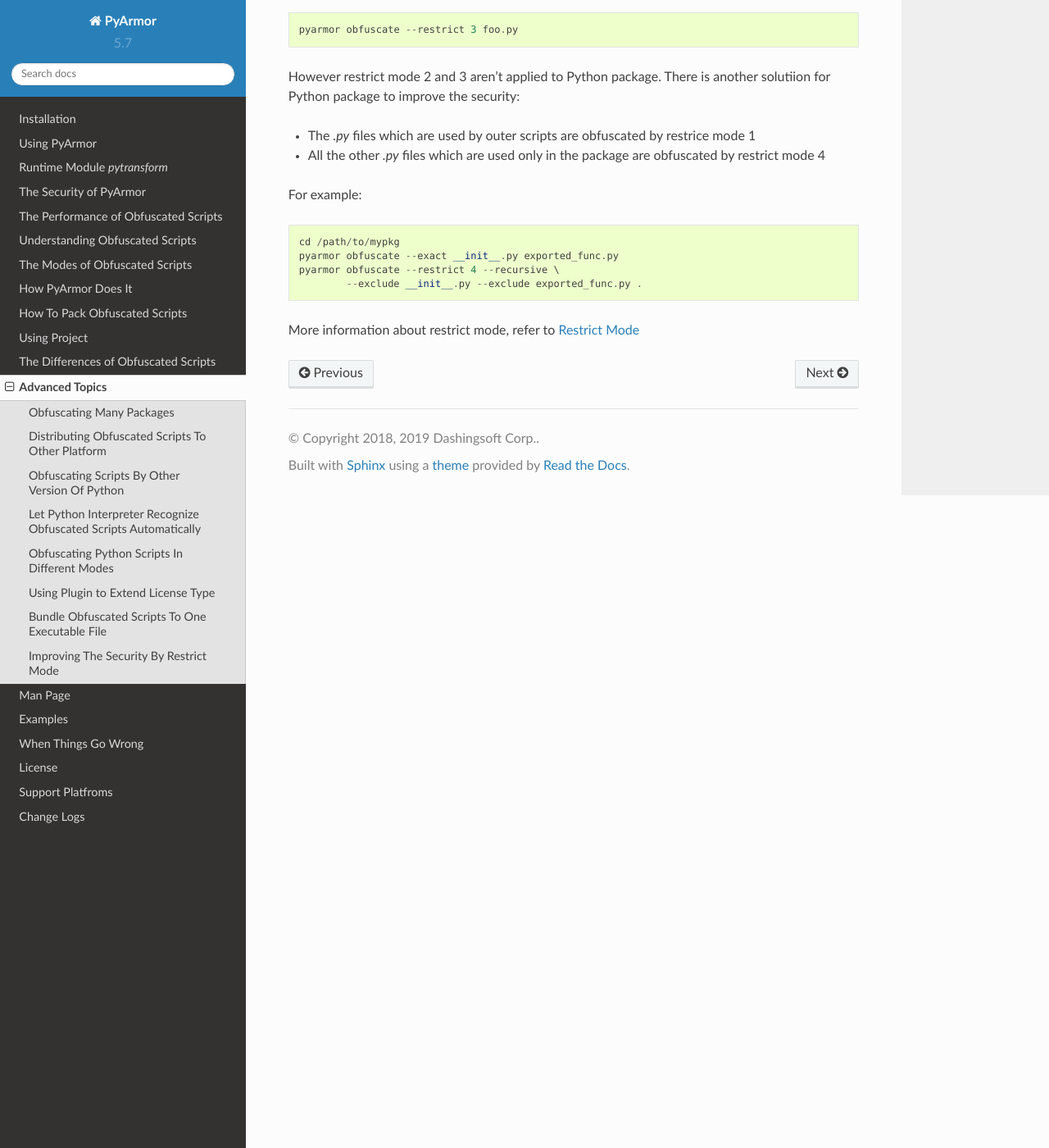
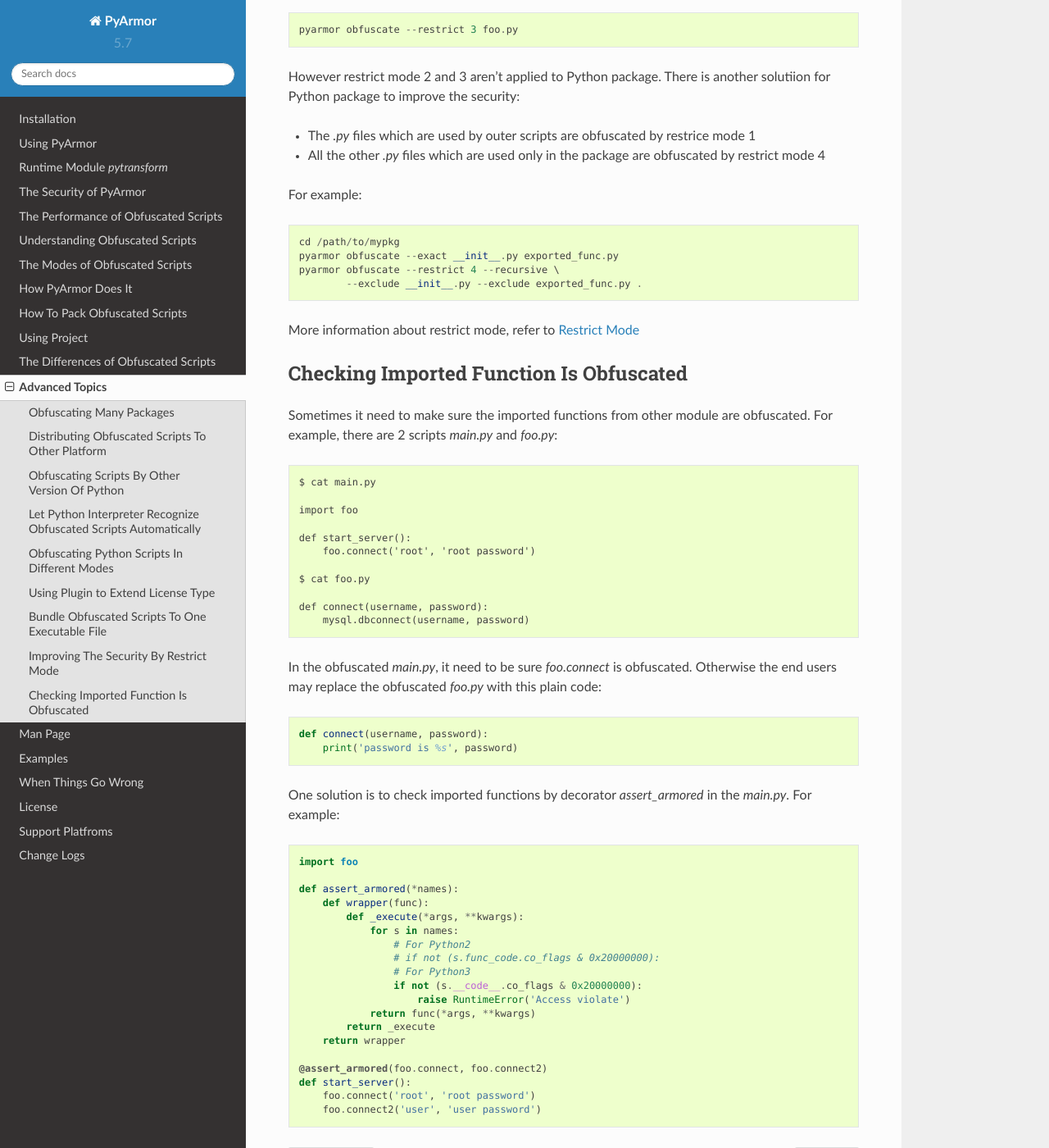
Before and after one commit to dashingsoft/pyarmor, a Sphinx documentation site: the page built from docs/advanced.rst, in a window 1280 px wide and 1400 px high, scrolled down 7623 px. Shown: the whole window at 82% size. Built offline with Sphinx 7.4.7 and the Read the Docs theme 2.0.0, drawn with Linux system fonts in a browser that asks for light colours.

Commit message:
Add sample usage

```diff
--- a/docs/advanced.rst
+++ b/docs/advanced.rst
@@ -370,6 +370,54 @@ For example::
 
 More information about restrict mode, refer to :ref:`Restrict Mode`
 
+Checking Imported Function Is Obfuscated
+----------------------------------------
+
+Sometimes it need to make sure the imported functions from other module are
+obfuscated. For example, there are 2 scripts `main.py` and `foo.py`::
+
+    $ cat main.py
+
+    import foo
+
+    def start_server():
+        foo.connect('root', 'root password')
+
+    $ cat foo.py
+
+    def connect(username, password):
+        mysql.dbconnect(username, password)
+
+In the obfuscated `main.py`, it need to be sure `foo.connect` is
+obfuscated. Otherwise the end users may replace the obfuscated `foo.py` with
+this plain code::
+
+    def connect(username, password):
+        print('password is %s', password)
+
+One solution is to check imported functions by decorator `assert_armored` in the
+`main.py`. For example::
+
+    import foo
+
+    def assert_armored(*names):
+        def wrapper(func):
+            def _execute(*args, **kwargs):
+                for s in names:
+                    # For Python2
+                    # if not (s.func_code.co_flags & 0x20000000):
+                    # For Python3
+                    if not (s.__code__.co_flags & 0x20000000):
+                        raise RuntimeError('Access violate')
+                return func(*args, **kwargs)
+            return _execute
+        return wrapper
+
+    @assert_armored(foo.connect, foo.connect2)
+    def start_server():
+        foo.connect('root', 'root password')
+        foo.connect2('user', 'user password')
+
 .. customizing protection code:
 
 .. include:: _common_definitions.txt
--- a/docs/pytransform.rst
+++ b/docs/pytransform.rst
@@ -97,7 +97,8 @@ More usage refer to :ref:`Using Plugin to Extend License Type`
 
 .. note::
 
-   Though `pytransform.py` is plain script, it's also protected by `PyArmor`. If
-   it's changed, it will raise exception when running the obfuscated script.
+   Though `pytransform.py` is not obfuscated when running the obfuscated script,
+   it's also protected by `PyArmor`. If it's changed, the obfuscated script will
+   raise protection exception.
 
    Refer to :ref:`special handling of entry script`
--- a/docs/understand-obfuscated-scripts.rst
+++ b/docs/understand-obfuscated-scripts.rst
@@ -63,6 +63,12 @@ The entry script `dist/myscript.py` would be like this::
     from pytransform import pyarmor_runtime
     pyarmor_runtime()
     __pyarmor__(__name__, __file__, b'\x0a\x02...', 1)
+
+.. note::
+
+   In PyArmor, entry script is the first obfuscated script to be run or to be
+   imported in a python interpreter process. For example, `__init__.py` is entry
+   script if only one single python package is obfuscated.
 
 .. _bootstrap code:
 
```
